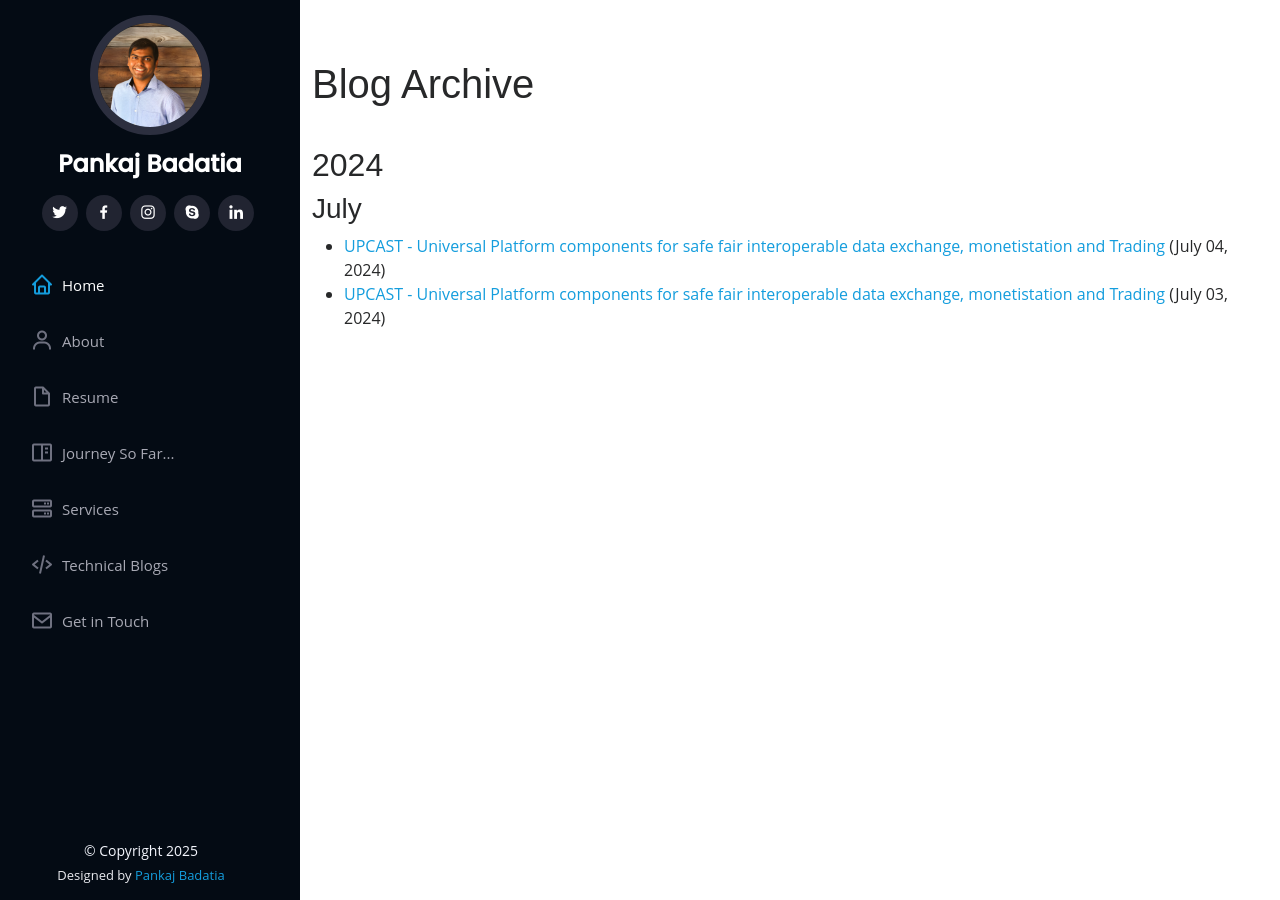
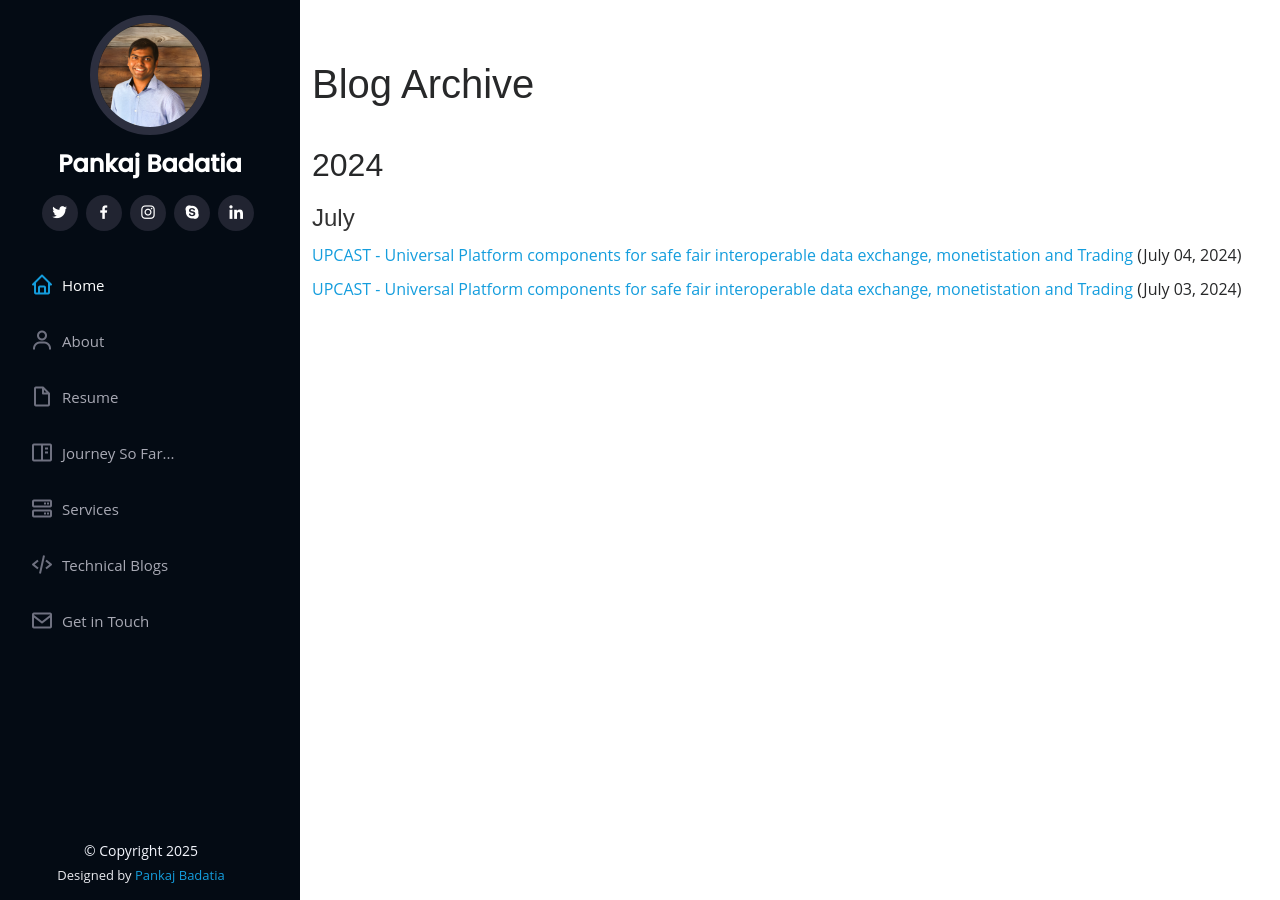
Before and after one commit to pankajbadatia/blog, a Jekyll site: the page built from index.html, in a window 1280 px wide. Built offline with Jekyll 4.4.1, drawn with Linux system fonts in a browser that asks for light colours; nearby versions of some CDN libraries.

Commit message:
added css to year month

```diff
--- a/assets/css/cards.css
+++ b/assets/css/cards.css
@@ -97,3 +97,18 @@
     color: #b0bec5;
     line-height: 18px;
 }
+
+.posts-by-month h3 {
+    margin-top: 20px;
+    font-size: 1.5em;
+    color: #333;
+}
+
+.posts-by-month ul {
+    list-style-type: none;
+    padding: 0;
+}
+
+.posts-by-month li {
+    margin: 10px 0;
+}
```
